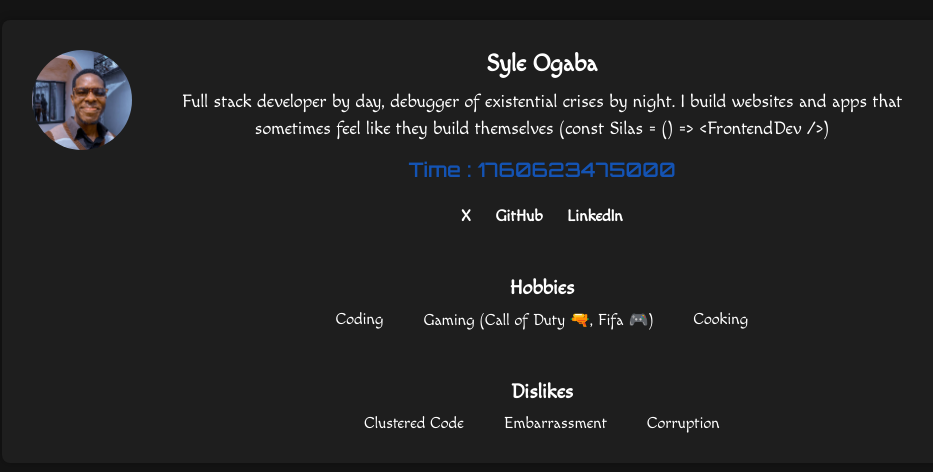
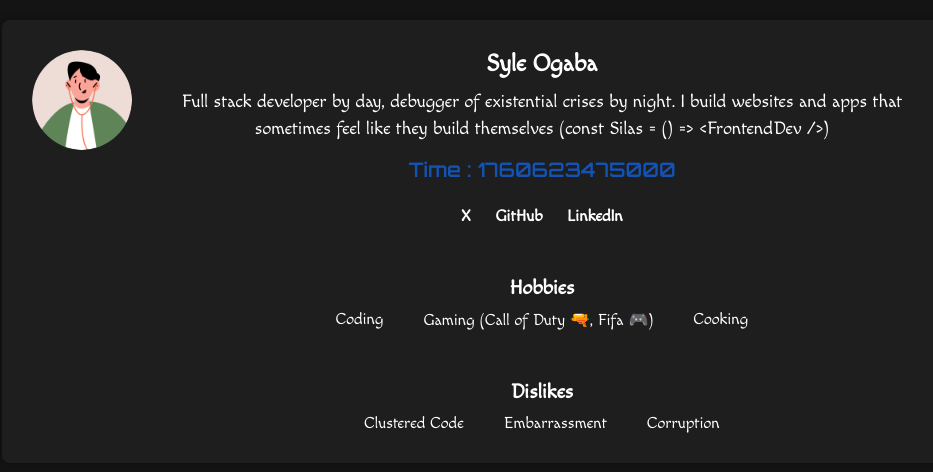
Before and after one commit to Gbagamsyle/HNG-userprofile, a plain HTML site: page index.html in a window 1280 px wide. Shown: the whole page, without its empty margins (158-1091 px from the left). Drawn offline with Linux system fonts and the light colour scheme.

Commit message:
Update index.html

```diff
--- a/index.html
+++ b/index.html
@@ -9,7 +9,7 @@
 <body>
     <article data-testid="test-profile-card">
         <figure>
-            <img src="./image/user-profile.jpg"
+            <img src="./image/avatar.png"
             alt ="User Profile Picture"
             data-testid="test-user-avatar"/>
         </figure>
@@ -64,4 +64,5 @@
 
 <script src="index.js"></script>
 </body>
+
 </html>
```
